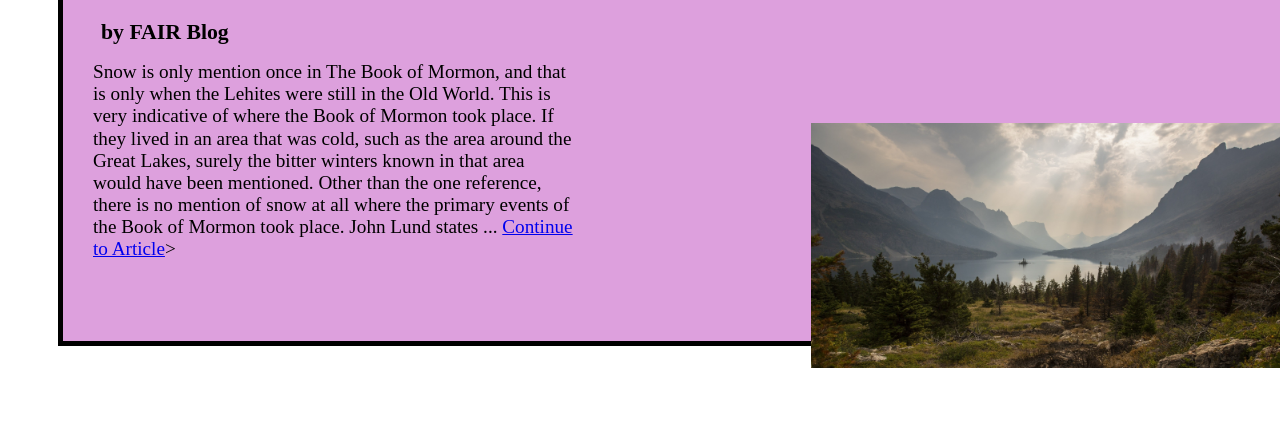
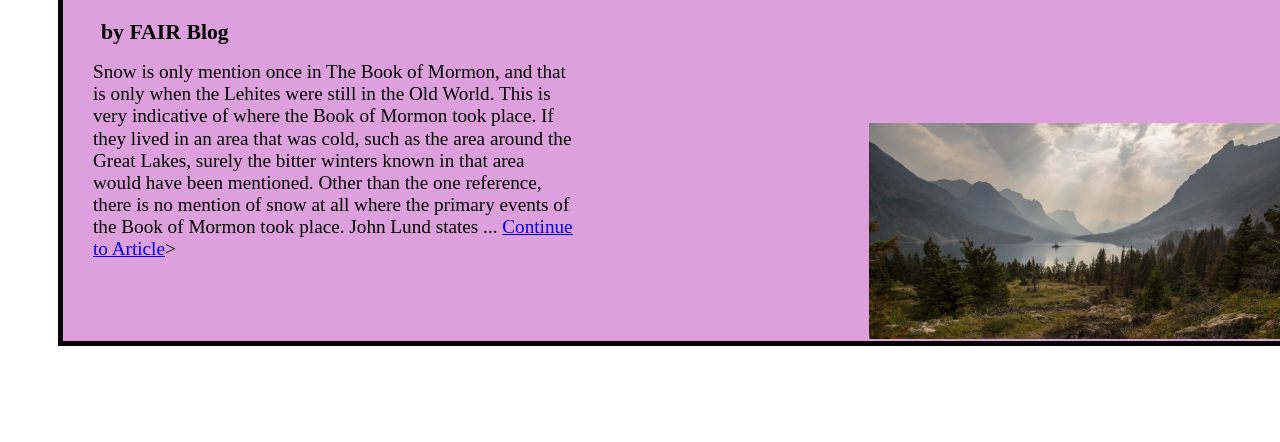
Before and after one commit to jawadsworth/jawadsworth.github.io, a plain HTML site: page assignments/lesson-5/preston-5.html in a window 1280 px wide. Shown: the part 1188-1630 px from the top of the page. Drawn offline with Linux system fonts and the light colour scheme; grey boxes are pictures that could not be loaded.

Commit message:
update5.13

```diff
--- a/assignments/lesson-5/styles/large-5.css
+++ b/assignments/lesson-5/styles/large-5.css
@@ -1,4 +1,4 @@
-@media only screen and (min-width:800px) {
+@media only screen and (min-device-width:480.1px) {
 
 body{
     font-family: 'Times New Roman', 'calibri';
@@ -211,7 +211,7 @@ nav ul {
 
 .rightimage{
     display: inline-block;
-    max-width: 25em;
+    max-width: 22em;
     height: auto;
     float: right;
     position: relative;
--- a/assignments/lesson-5/styles/small-5.css
+++ b/assignments/lesson-5/styles/small-5.css
@@ -1,4 +1,4 @@
-@media only screen and (max-width:799.99px) {
+@media only screen and (min-device-width:320px) and (max-device-width:480px){
 
 body{
     font-family: 'Times New Roman', 'calibri';
```
